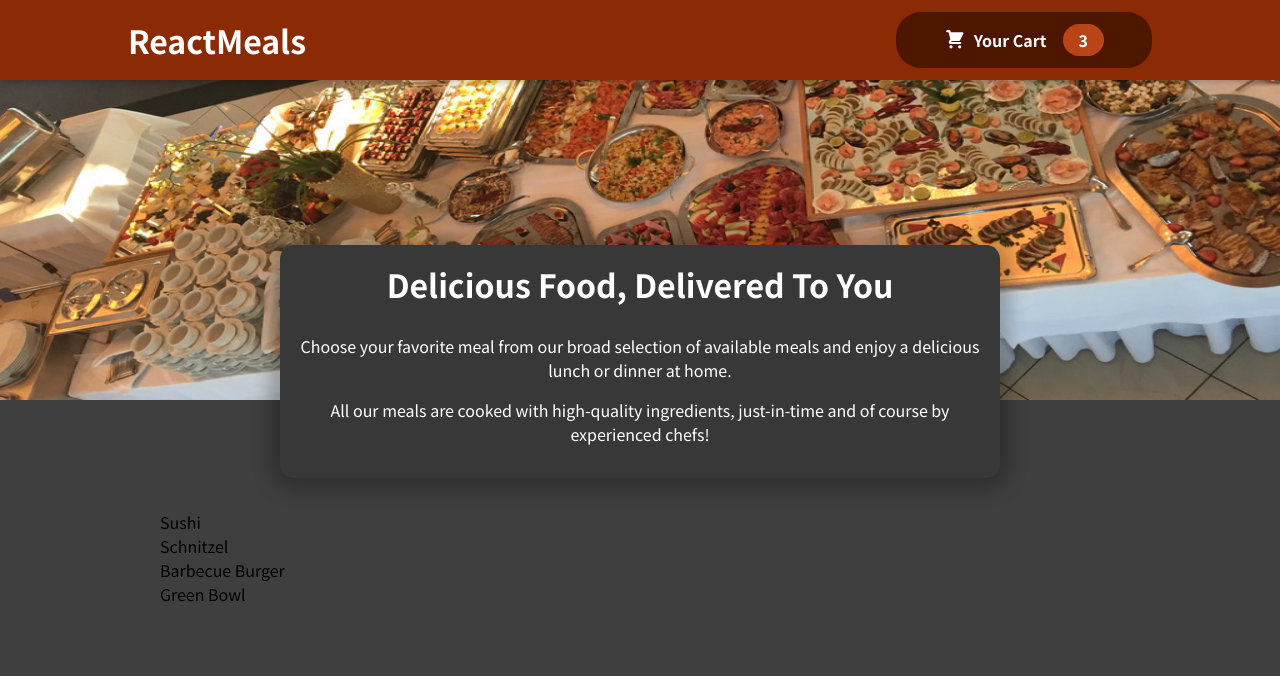
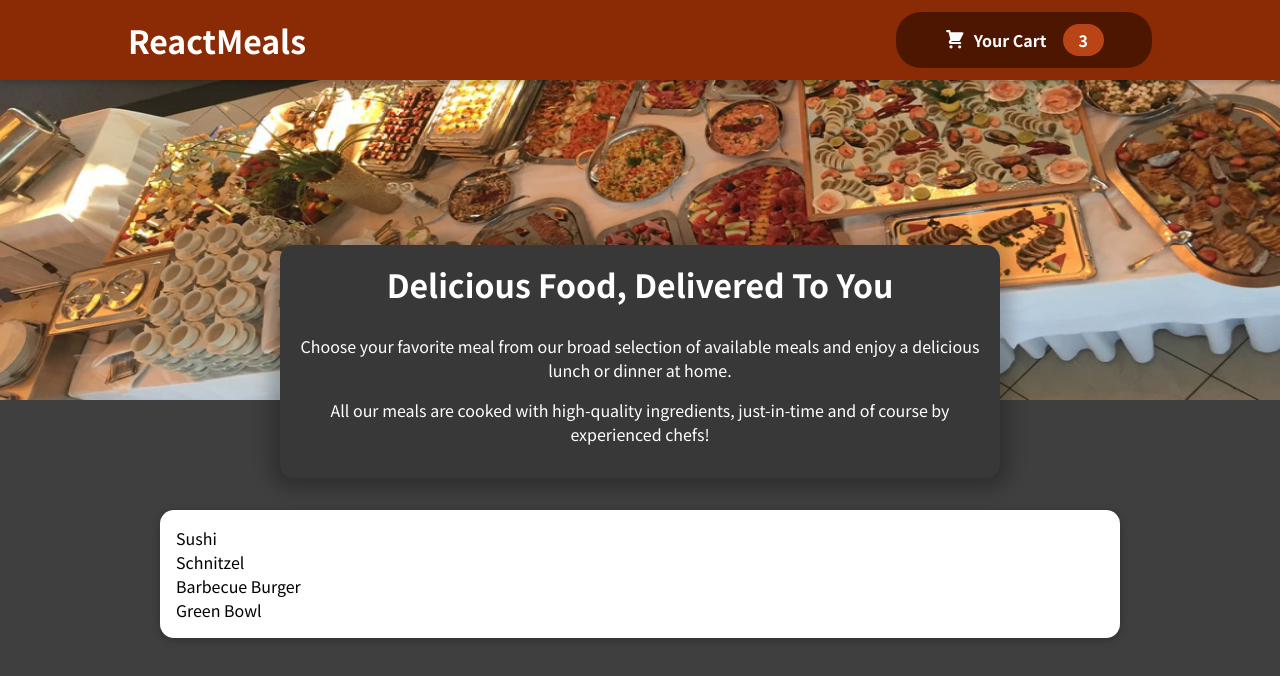
Before and after one commit to davmz/Food-Order-App, a JavaScript app: page / in a window 1280 px wide. Shown: the top 676 px of the page. Built offline with nearby package versions, Linux system fonts and the light colour scheme.

Commit message:
Configured Card component which holds the meals list

```diff
--- a/src/components/Meals/AvailableMeals.js
+++ b/src/components/Meals/AvailableMeals.js
@@ -1,3 +1,5 @@
+import Card from "../UI/Card.js";
+
 import classes from "./AvailableMeals.module.css";
 
 const DUMMY_MEALS = [
@@ -42,9 +44,11 @@
     return (
         <>
             <section className={classes.meals}>
-                <ul>
-                    {mealsList}
-                </ul>
+                <Card>
+                    <ul>
+                        {mealsList}
+                    </ul>
+                </Card>
             </section>
         </>
     );
--- /dev/null
+++ b/src/components/UI/Card.js
@@ -0,0 +1,16 @@
+import classes from "./Card.module.css";
+
+/**
+ * Returns the Card component.
+ *
+ * @returns The Card component.
+ */
+const Card = (props) => {
+    return (
+        <>
+            <div className={classes.card}>{props.children}</div>
+        </>
+    );
+};
+
+export default Card;
--- /dev/null
+++ b/src/components/UI/Card.module.css
@@ -0,0 +1,6 @@
+.card {
+    padding: 1rem;
+    border-radius: 14px;
+    background-color: white;
+    box-shadow: 0 2px 8px rgba(0, 0, 0, 0.25);
+}
```
